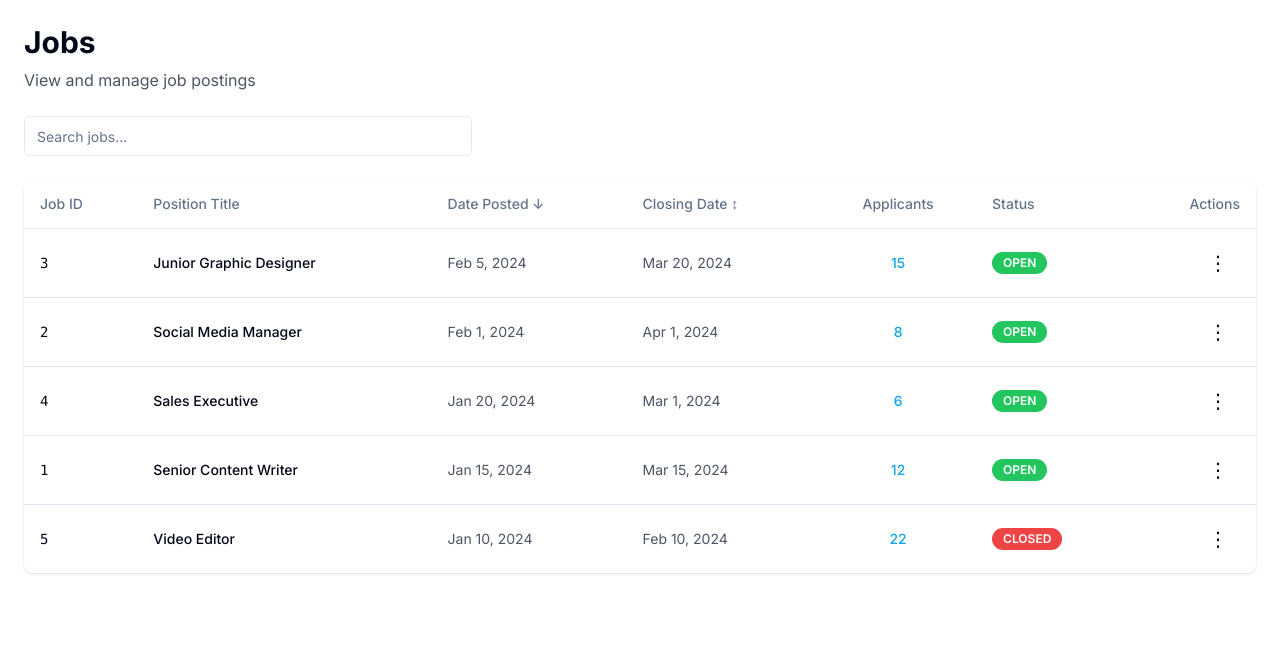
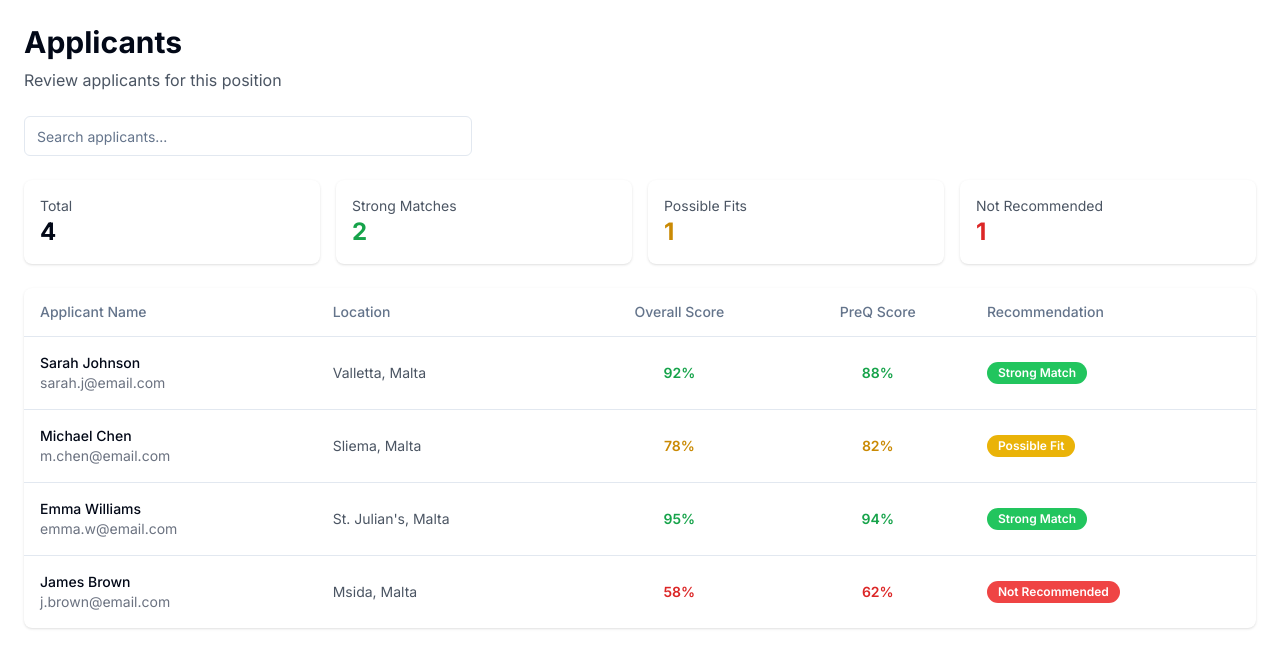
Before and after one commit to schaak722/keepmeposted-frontend, a Next.js app: page /company/1/jobs in a window 1280 px wide. Shown: the top 668 px of the page. Built offline with nearby package versions, Linux system fonts and the light colour scheme.

Commit message:
Add files via upload

```diff
--- a/app/company/[companyId]/jobs/page.tsx
+++ b/app/company/[companyId]/jobs/page.tsx
@@ -1,213 +1,243 @@
 "use client"
 
 import { useState } from "react"
-import { useParams, useRouter } from "next/navigation"
-import { Button } from "@/components/ui/button"
+import { useParams } from "next/navigation"
 import { Input } from "@/components/ui/input"
 import { Table, TableBody, TableCell, TableHead, TableHeader, TableRow } from "@/components/ui/table"
 import { Badge } from "@/components/ui/badge"
 import { TableSkeleton } from "@/components/ui/skeleton"
-import {
-  DropdownMenu,
-  DropdownMenuContent,
-  DropdownMenuItem,
-  DropdownMenuTrigger
-} from "@/components/ui/dropdown-menu"
-import { JobDetailsModal } from "@/components/modals/job-details-modal"
-import type { Job, JobStatus } from "@/types"
-import { useAuth } from "@/contexts/auth-context"
-import { format } from "date-fns"
+import { ApplicantDetailsPanel } from "@/components/applicant-details/applicant-details-panel"
+import type { Applicant, Recommendation } from "@/types"
 
-// Mock data - same as Phase 3 but enhanced
-const MOCK_JOBS: Job[] = [
+// Mock data - enhanced from Phase 5
+const MOCK_APPLICANTS: Applicant[] = [
   {
     id: "1",
     company_id: "1",
+    job_id: "1",
     company_name: "Lovin Malta",
     position_title: "Senior Content Writer",
-    basis: ["Full-Time"],
+    first_name: "Sarah",
+    last_name: "Johnson",
+    email: "sarah.j@email.com",
+    contact_number: "+356 2123 4567",
     location: "Valletta, Malta",
-    salary_band_id: "3",
-    seniority: "Senior",
-    description: "We're looking for a talented content writer to join our editorial team. You'll be responsible for creating engaging content across our digital platforms, managing SEO strategies, and mentoring junior writers.",
-    about_company: "Malta's leading digital media company, reaching over 500,000 readers monthly.",
-    industry: "Media & Publishing",
-    category_ids: ["2"],
-    preset_questions: ["What's your experience with SEO?", "Can you provide writing samples?"],
-    status: "OPEN" as JobStatus,
-    date_posted: "2024-01-15T10:00:00Z",
-    closing_date: "2024-03-15T10:00:00Z",
-    applicant_count: 12,
-    created_at: "2024-01-15T10:00:00Z",
-    updated_at: "2024-01-15T10:00:00Z"
+    cv_url: "/uploads/sarah-johnson-cv.pdf",
+    overall_match_score: 92,
+    preset_questions_score: 88,
+    final_recommendation: "Strong Match" as Recommendation,
+    current_employer: "Times of Malta",
+    current_position: "Senior Journalist",
+    years_experience: 8,
+    average_duration: 2.5,
+    technical_skills: ["SEO", "Content Strategy", "Adobe Creative Suite", "CMS Management"],
+    soft_skills: ["Communication", "Creativity", "Time Management"],
+    languages: ["English (Native)", "Maltese (Fluent)", "Italian (Intermediate)"],
+    relevant_experience: "8 years in journalism and content creation, specializing in digital media",
+    qualifications: "BA in Journalism, University of Malta",
+    green_flags: [
+      "Strong SEO expertise demonstrated in previous roles",
+      "Proven track record of viral content creation",
+      "Experience managing editorial teams"
+    ],
+    red_flags: [
+      "May expect higher salary than budgeted"
+    ],
+    overall_reasoning: "Excellent match with extensive relevant experience in digital media and proven SEO skills.",
+    preset_reasoning: "Strong answers to screening questions, particularly regarding SEO strategy and portfolio samples.",
+    fit_notes: "Would be an excellent addition to the editorial team. Experience level matches senior requirements.",
+    status: "NEW",
+    applied_date: "2024-02-05T10:00:00Z",
+    is_starred: false,
+    created_at: "2024-02-05T10:00:00Z",
+    updated_at: "2024-02-05T10:00:00Z"
   },
   {
     id: "2",
     company_id: "1",
-    company_name: "Lovin Malta",
-    position_title: "Social Media Manager",
-    basis: ["Full-Time", "Hybrid"],
+    job_id: "1",
+    first_name: "Michael",
+    last_name: "Chen",
+    email: "m.chen@email.com",
+    contact_number: "+356 7912 3456",
     location: "Sliema, Malta",
-    salary_band_id: "4",
-    seniority: "Mid-Level",
-    description: "Manage our social media presence across Facebook, Instagram, and TikTok. Create engaging content, analyze metrics, and grow our audience.",
-    about_company: "Malta's leading digital media company.",
-    industry: "Media & Publishing",
-    category_ids: ["2"],
-    preset_questions: ["What's your experience with TikTok?"],
-    status: "OPEN" as JobStatus,
-    date_posted: "2024-02-01T10:00:00Z",
-    closing_date: "2024-04-01T10:00:00Z",
-    applicant_count: 8,
-    created_at: "2024-02-01T10:00:00Z",
-    updated_at: "2024-02-01T10:00:00Z"
+    cv_url: "/uploads/michael-chen-cv.pdf",
+    overall_match_score: 78,
+    preset_questions_score: 82,
+    final_recommendation: "Possible Fit" as Recommendation,
+    current_employer: "Independent Freelancer",
+    current_position: "Freelance Writer",
+    years_experience: 4,
+    average_duration: 1.5,
+    technical_skills: ["Content Writing", "Social Media", "Basic SEO"],
+    soft_skills: ["Adaptability", "Creativity"],
+    languages: ["English (Native)", "Mandarin (Native)"],
+    relevant_experience: "4 years freelance writing with focus on lifestyle and travel content",
+    qualifications: "BA in English Literature, University of London",
+    green_flags: [
+      "Strong writing samples provided",
+      "Flexible and adaptable work style"
+    ],
+    red_flags: [
+      "Limited SEO experience compared to requirements",
+      "No team management experience"
+    ],
+    overall_reasoning: "Good writer but lacks some technical SEO skills required for senior role.",
+    preset_reasoning: "Adequate answers but showed gaps in advanced SEO knowledge.",
+    fit_notes: "Could be considered if willing to take more junior role or with additional training.",
+    status: "SCREENING",
+    applied_date: "2024-02-03T10:00:00Z",
+    is_starred: true,
+    created_at: "2024-02-03T10:00:00Z",
+    updated_at: "2024-02-03T10:00:00Z"
   },
   {
     id: "3",
     company_id: "1",
-    company_name: "Lovin Malta",
-    position_title: "Junior Graphic Designer",
-    basis: ["Full-Time"],
-    location: "Valletta, Malta",
-    salary_band_id: "2",
-    seniority: "Junior",
-    description: "Create visual content for articles, social media, and marketing campaigns. Work with Adobe Creative Suite.",
-    about_company: "Malta's leading digital media company.",
-    industry: "Media & Publishing",
-    category_ids: ["7"],
-    preset_questions: [],
-    status: "OPEN" as JobStatus,
-    date_posted: "2024-02-05T10:00:00Z",
-    closing_date: "2024-03-20T10:00:00Z",
-    applicant_count: 15,
-    created_at: "2024-02-05T10:00:00Z",
-    updated_at: "2024-02-05T10:00:00Z"
+    job_id: "1",
+    first_name: "Emma",
+    last_name: "Williams",
+    email: "emma.w@email.com",
+    location: "St. Julian's, Malta",
+    cv_url: "/uploads/emma-williams-cv.pdf",
+    overall_match_score: 95,
+    preset_questions_score: 94,
+    final_recommendation: "Strong Match" as Recommendation,
+    current_employer: "MaltaToday",
+    current_position: "Head of Digital Content",
+    years_experience: 10,
+    average_duration: 3.5,
+    technical_skills: ["SEO", "Content Strategy", "Team Leadership", "Analytics", "CMS"],
+    soft_skills: ["Leadership", "Strategic Thinking", "Communication"],
+    languages: ["English (Native)", "Maltese (Fluent)"],
+    relevant_experience: "10 years in digital journalism with 5 years in leadership roles",
+    qualifications: "MA in Digital Media, University of Malta",
+    green_flags: [
+      "Exceptional SEO and content strategy expertise",
+      "Proven leadership and team management skills",
+      "Strong local market knowledge"
+    ],
+    red_flags: [],
+    overall_reasoning: "Outstanding candidate with all required skills and local market expertise.",
+    preset_reasoning: "Exemplary answers demonstrating deep SEO knowledge and strategic thinking.",
+    fit_notes: "Top candidate - immediate hire recommended.",
+    status: "NEW",
+    applied_date: "2024-02-06T10:00:00Z",
+    is_starred: false,
+    created_at: "2024-02-06T10:00:00Z",
+    updated_at: "2024-02-06T10:00:00Z"
   },
   {
     id: "4",
     company_id: "1",
-    company_name: "Lovin Malta",
-    position_title: "Sales Executive",
-    basis: ["Full-Time"],
-    location: "Sliema, Malta",
-    salary_band_id: "3",
-    seniority: "Mid-Level",
-    description: "Drive advertising sales for our digital platforms. Build relationships with brands and agencies.",
-    about_company: "Malta's leading digital media company.",
-    industry: "Media & Publishing",
-    category_ids: ["3"],
-    preset_questions: ["What's your sales track record?"],
-    status: "OPEN" as JobStatus,
-    date_posted: "2024-01-20T10:00:00Z",
-    closing_date: "2024-03-01T10:00:00Z",
-    applicant_count: 6,
-    created_at: "2024-01-20T10:00:00Z",
-    updated_at: "2024-01-20T10:00:00Z"
-  },
-  {
-    id: "5",
-    company_id: "1",
-    company_name: "Lovin Malta",
-    position_title: "Video Editor",
-    basis: ["Part-Time", "Freelance"],
-    location: "Remote",
-    salary_band_id: "3",
-    seniority: "Mid-Level",
-    description: "Edit video content for our social media channels and website. Experience with Premiere Pro required.",
-    about_company: "Malta's leading digital media company.",
-    industry: "Media & Publishing",
-    category_ids: ["7"],
-    preset_questions: [],
-    status: "CLOSED" as JobStatus,
-    date_posted: "2024-01-10T10:00:00Z",
-    closing_date: "2024-02-10T10:00:00Z",
-    applicant_count: 22,
-    created_at: "2024-01-10T10:00:00Z",
-    updated_at: "2024-01-10T10:00:00Z"
+    job_id: "1",
+    first_name: "James",
+    last_name: "Brown",
+    email: "j.brown@email.com",
+    location: "Msida, Malta",
+    cv_url: "/uploads/james-brown-cv.pdf",
+    overall_match_score: 58,
+    preset_questions_score: 62,
+    final_recommendation: "Not Recommended" as Recommendation,
+    current_employer: "Local Blog",
+    current_position: "Content Contributor",
+    years_experience: 2,
+    technical_skills: ["Basic Writing", "Social Media"],
+    soft_skills: ["Enthusiasm", "Quick Learner"],
+    languages: ["English (Native)"],
+    relevant_experience: "2 years part-time blogging",
+    qualifications: "Ongoing BA in Communications",
+    green_flags: [
+      "Enthusiastic and eager to learn"
+    ],
+    red_flags: [
+      "Insufficient experience for senior role",
+      "No SEO knowledge demonstrated",
+      "Incomplete degree"
+    ],
+    overall_reasoning: "Not qualified for senior position. Lacks required experience and technical skills.",
+    preset_reasoning: "Weak answers showing lack of SEO understanding.",
+    fit_notes: "Not suitable for this role.",
+    status: "NEW",
+    applied_date: "2024-02-04T10:00:00Z",
+    is_starred: false,
+    created_at: "2024-02-04T10:00:00Z",
+    updated_at: "2024-02-04T10:00:00Z"
   }
 ]
 
-type SortField = "date_posted" | "closing_date"
-type SortDirection = "asc" | "desc"
+export default function ClientApplicantsPage() {
+  const params = useParams()
+  const jobId = params.jobId as string
 
-export default function ClientJobsPage() {
-  const params = useParams()
-  const router = useRouter()
-  const { activeCompanyId } = useAuth()
-  const companyId = params.companyId as string
-
-  const [jobs, setJobs] = useState<Job[]>(MOCK_JOBS)
+  const [applicants, setApplicants] = useState<Applicant[]>(MOCK_APPLICANTS)
   const [isLoading, setIsLoading] = useState(false)
   const [searchQuery, setSearchQuery] = useState("")
-  const [sortField, setSortField] = useState<SortField>("date_posted")
-  const [sortDirection, setSortDirection] = useState<SortDirection>("desc")
-  const [selectedJob, setSelectedJob] = useState<Job | null>(null)
-  const [isDetailsModalOpen, setIsDetailsModalOpen] = useState(false)
+  const [selectedApplicant, setSelectedApplicant] = useState<Applicant | null>(null)
 
-  // Filter and sort jobs
-  const filteredAndSortedJobs = jobs
-    .filter(job =>
-      job.position_title.toLowerCase().includes(searchQuery.toLowerCase())
+  const filteredApplicants = applicants.filter(applicant =>
+    applicant.first_name.toLowerCase().includes(searchQuery.toLowerCase()) ||
+    applicant.last_name.toLowerCase().includes(searchQuery.toLowerCase())
   )
-    .sort((a, b) => {
-      const aDate = new Date(sortField === "date_posted" ? a.date_posted : a.closing_date || "")
-      const bDate = new Date(sortField === "date_posted" ? b.date_posted : b.closing_date || "")
 
-      if (sortDirection === "asc") {
-        return aDate.getTime() - bDate.getTime()
-      } else {
-        return bDate.getTime() - aDate.getTime()
-      }
-    })
-
-  const handleSort = (field: SortField) => {
-    if (sortField === field) {
-      setSortDirection(sortDirection === "asc" ? "desc" : "asc")
-    } else {
-      setSortField(field)
-      setSortDirection("desc")
-    }
+  const getScoreColor = (score: number) => {
+    if (score >= 85) return "text-green-600 font-semibold"
+    if (score >= 70) return "text-yellow-600 font-semibold"
+    return "text-red-600 font-semibold"
   }
 
-  const handleViewDetails = (job: Job) => {
-    setSelectedJob(job)
-    setIsDetailsModalOpen(true)
+  const getRecommendationBadge = (recommendation: Recommendation) => {
+    const variants: Record<Recommendation, "success" | "warning" | "error"> = {
+      "Strong Match": "success",
+      "Possible Fit": "warning",
+      "Not Recommended": "error"
     }
-
-  const handleViewApplicants = (jobId: string) => {
-    router.push(`/company/${companyId}/jobs/${jobId}/applicants`)
-  }
-
-  const getSortIcon = (field: SortField) => {
-    if (sortField !== field) return "↕"
-    return sortDirection === "asc" ? "↑" : "↓"
-  }
-
-  const getStatusBadge = (status: JobStatus) => {
-    const variants: Record<JobStatus, "default" | "success" | "error"> = {
-      DRAFT: "default",
-      OPEN: "success",
-      CLOSED: "error"
-    }
-    return <Badge variant={variants[status]}>{status}</Badge>
+    return <Badge variant={variants[recommendation]}>{recommendation}</Badge>
   }
 
   return (
+    <>
       <div className="p-6 max-w-7xl mx-auto">
         {/* Page Header */}
         <div className="mb-6">
-        <h1 className="text-3xl font-bold mb-2">Jobs</h1>
-        <p className="text-gray-600">View and manage job postings</p>
+          <h1 className="text-3xl font-bold mb-2">Applicants</h1>
+          <p className="text-gray-600">Review applicants for this position</p>
         </div>
 
         {/* Controls */}
         <div className="flex justify-between items-center mb-6 gap-4">
           <Input
-          placeholder="Search jobs..."
+            placeholder="Search applicants..."
             value={searchQuery}
             onChange={(e) => setSearchQuery(e.target.value)}
             className="max-w-md"
           />
+        </div>
+
+        {/* Stats */}
+        <div className="grid grid-cols-4 gap-4 mb-6">
+          <div className="bg-white rounded-lg shadow p-4">
+            <div className="text-sm text-gray-600">Total</div>
+            <div className="text-2xl font-bold">{applicants.length}</div>
+          </div>
+          <div className="bg-white rounded-lg shadow p-4">
+            <div className="text-sm text-gray-600">Strong Matches</div>
+            <div className="text-2xl font-bold text-green-600">
+              {applicants.filter(a => a.final_recommendation === "Strong Match").length}
+            </div>
+          </div>
+          <div className="bg-white rounded-lg shadow p-4">
+            <div className="text-sm text-gray-600">Possible Fits</div>
+            <div className="text-2xl font-bold text-yellow-600">
+              {applicants.filter(a => a.final_recommendation === "Possible Fit").length}
+            </div>
+          </div>
+          <div className="bg-white rounded-lg shadow p-4">
+            <div className="text-sm text-gray-600">Not Recommended</div>
+            <div className="text-2xl font-bold text-red-600">
+              {applicants.filter(a => a.final_recommendation === "Not Recommended").length}
+            </div>
+          </div>
         </div>
 
         {/* Table */}
@@ -218,74 +248,47 @@ export default function ClientJobsPage() {
             <Table>
               <TableHeader>
                 <TableRow>
-                <TableHead>Job ID</TableHead>
-                <TableHead>Position Title</TableHead>
-                <TableHead>
-                  <button
-                    onClick={() => handleSort("date_posted")}
-                    className="flex items-center gap-1 hover:text-brand-blue"
-                  >
-                    Date Posted {getSortIcon("date_posted")}
-                  </button>
-                </TableHead>
-                <TableHead>
-                  <button
-                    onClick={() => handleSort("closing_date")}
-                    className="flex items-center gap-1 hover:text-brand-blue"
-                  >
-                    Closing Date {getSortIcon("closing_date")}
-                  </button>
-                </TableHead>
-                <TableHead className="text-center">Applicants</TableHead>
-                <TableHead>Status</TableHead>
-                <TableHead className="text-right">Actions</TableHead>
+                  <TableHead>Applicant Name</TableHead>
+                  <TableHead>Location</TableHead>
+                  <TableHead className="text-center">Overall Score</TableHead>
+                  <TableHead className="text-center">PreQ Score</TableHead>
+                  <TableHead>Recommendation</TableHead>
                 </TableRow>
               </TableHeader>
               <TableBody>
-              {filteredAndSortedJobs.length === 0 ? (
+                {filteredApplicants.length === 0 ? (
                   <TableRow>
-                  <TableCell colSpan={7} className="text-center py-8 text-gray-500">
-                    {searchQuery ? "No jobs found matching your search" : "No jobs posted yet"}
+                    <TableCell colSpan={5} className="text-center py-8 text-gray-500">
+                      {searchQuery ? "No applicants found matching your search" : "No applicants yet"}
                     </TableCell>
                   </TableRow>
                 ) : (
-                filteredAndSortedJobs.map(job => (
-                  <TableRow key={job.id}>
-                    <TableCell className="font-mono text-sm">{job.id}</TableCell>
-                    <TableCell className="font-medium">{job.position_title}</TableCell>
-                    <TableCell className="text-gray-600">
-                      {format(new Date(job.date_posted), "MMM d, yyyy")}
+                  filteredApplicants.map(applicant => (
+                    <TableRow
+                      key={applicant.id}
+                      onClick={() => setSelectedApplicant(applicant)}
+                      className="cursor-pointer hover:bg-gray-50"
+                    >
+                      <TableCell>
+                        <div>
+                          <div className="font-medium">
+                            {applicant.first_name} {applicant.last_name}
+                          </div>
+                          <div className="text-sm text-gray-500">{applicant.email}</div>
+                        </div>
                       </TableCell>
-                    <TableCell className="text-gray-600">
-                      {job.closing_date ? format(new Date(job.closing_date), "MMM d, yyyy") : "—"}
+                      <TableCell className="text-gray-600">{applicant.location}</TableCell>
+                      <TableCell className="text-center">
+                        <span className={getScoreColor(applicant.overall_match_score)}>
+                          {applicant.overall_match_score}%
+                        </span>
                       </TableCell>
                       <TableCell className="text-center">
-                      <button
-                        onClick={() => handleViewApplicants(job.id)}
-                        className="text-brand-blue hover:underline font-medium"
-                      >
-                        {job.applicant_count}
-                      </button>
+                        <span className={getScoreColor(applicant.preset_questions_score)}>
+                          {applicant.preset_questions_score}%
+                        </span>
                       </TableCell>
-                    <TableCell>{getStatusBadge(job.status)}</TableCell>
-                    <TableCell className="text-right">
-                      {/* 3-Dots Menu */}
-                      <DropdownMenu>
-                        <DropdownMenuTrigger asChild>
-                          <Button variant="ghost" size="sm">
-                            <span className="text-xl leading-none">⋮</span>
-                          </Button>
-                        </DropdownMenuTrigger>
-                        <DropdownMenuContent align="end">
-                          <DropdownMenuItem onClick={() => handleViewDetails(job)}>
-                            View Job Details
-                          </DropdownMenuItem>
-                          <DropdownMenuItem onClick={() => handleViewApplicants(job.id)}>
-                            View Applicants
-                          </DropdownMenuItem>
-                        </DropdownMenuContent>
-                      </DropdownMenu>
-                    </TableCell>
+                      <TableCell>{getRecommendationBadge(applicant.final_recommendation)}</TableCell>
                     </TableRow>
                   ))
                 )}
@@ -293,14 +296,15 @@ export default function ClientJobsPage() {
             </Table>
           </div>
         )}
+      </div>
 
-      {/* Job Details Modal */}
-      <JobDetailsModal
-        job={selectedJob}
-        isOpen={isDetailsModalOpen}
-        onClose={() => setIsDetailsModalOpen(false)}
-        onViewApplicants={handleViewApplicants}
+      {/* Applicant Details Panel - From Phase 5 */}
+      {selectedApplicant && (
+        <ApplicantDetailsPanel
+          applicant={selectedApplicant}
+          onClose={() => setSelectedApplicant(null)}
         />
-    </div>
+      )}
+    </>
   )
 }
```
Lines whose indentation alone changed are shown as unchanged.
